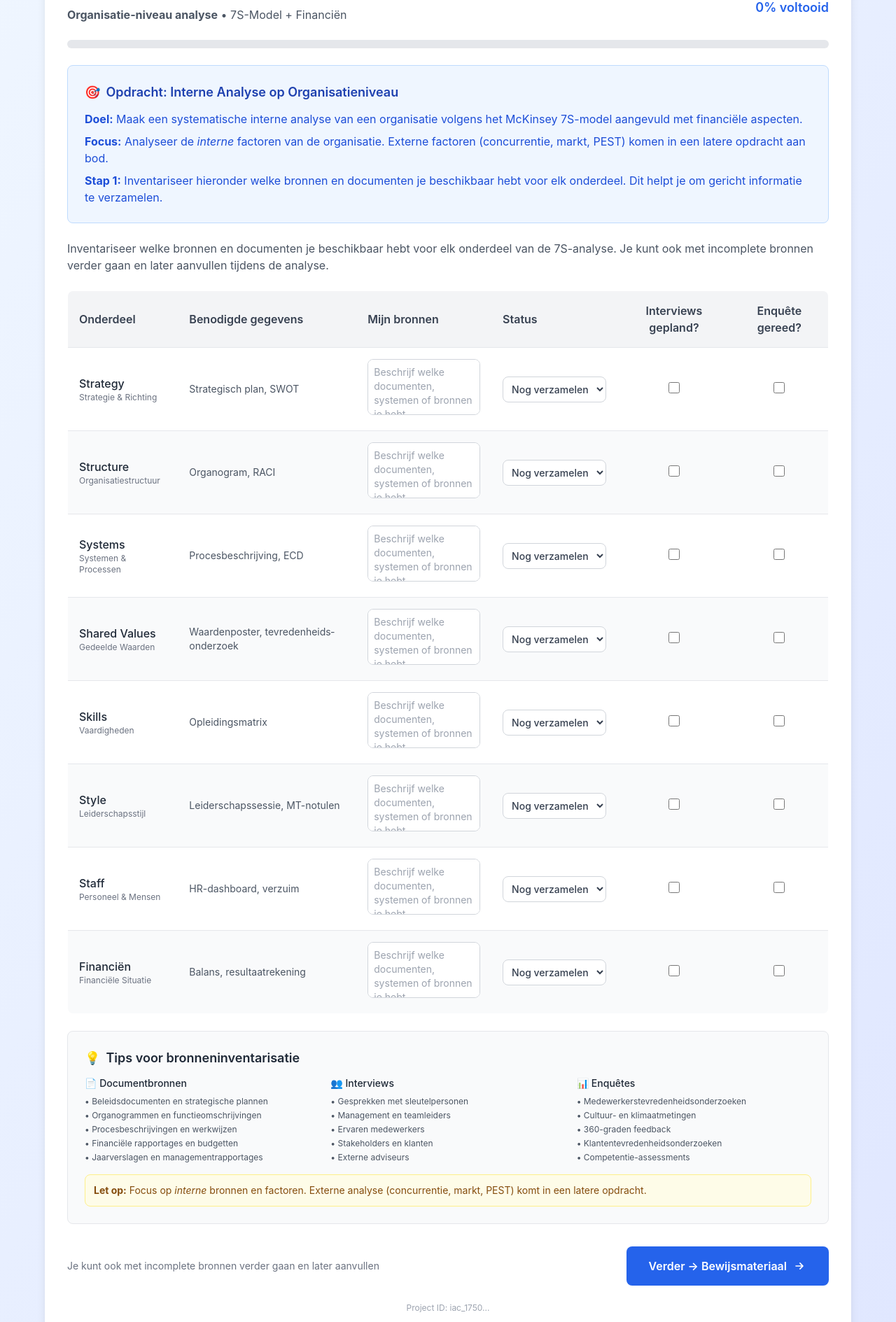
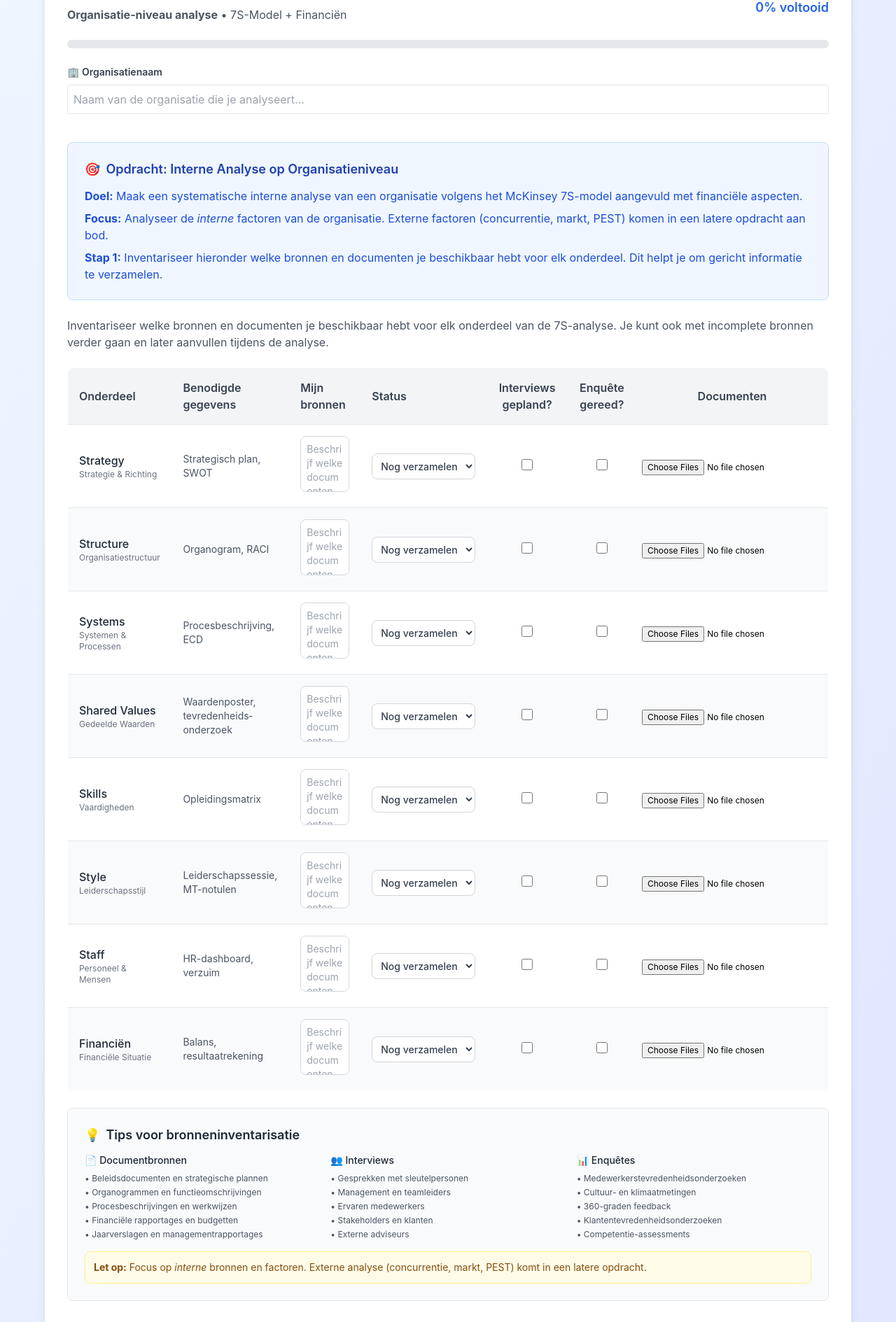
Before and after one commit to SuzannedeGroot1981/Interne-Analyse-Coach, a Next.js app: page /sources in a window 1280 px wide. Shown: the part 225-2114 px from the top of the page at 70% size. Built offline with nearby package versions, Linux system fonts and the light colour scheme.

Commit message:
Update sources.tsx met organisatienaam en documenten upload

```diff
--- a/pages/sources.tsx
+++ b/pages/sources.tsx
@@ -1,8 +1,9 @@
 import { useEffect, useState } from "react";
-import { loadProject, saveProject, createProjectId } from "../utils/storage";
+import { setActive, getActive, saveProject, loadProject } from "../utils/storage";
 import { useRouter } from "next/router";
 import { nextLink, homeLink } from "../utils/nav";
 import Head from 'next/head'
+import { v4 as uuid } from "uuid";
 
 const S_ROWS = [
   { key:"Strategy", label:"Strategy",    voorbeeld:"Strategisch plan, SWOT" },
@@ -15,11 +16,18 @@ const S_ROWS = [
   { key:"Financiën", label:"Financiën",  voorbeeld:"Balans, resultaatrekening" },
 ];
 
+// Helper functie voor file naar base64 conversie
+async function fileToBase64(file: File) {
+  const b = await file.arrayBuffer();
+  return "data:" + file.type + ";base64," + btoa(String.fromCharCode(...new Uint8Array(b)));
+}
+
 export default function Sources() {
   const { query: { id } } = useRouter();
-  const [rows, setRows] = useState<Record<string, { bron: string, status: string, interview?: boolean, survey?: boolean }>>({});
+  const [rows, setRows] = useState<Record<string, any>>({});
   const [isLoading, setIsLoading] = useState(true);
   const [actualProjectId, setActualProjectId] = useState<string>('');
+  const [orgName, setOrgName] = useState("");
 
   /* load & autosave */
   useEffect(() => {
@@ -27,11 +35,11 @@ export default function Sources() {
 
     // Als er geen ID is, maak een nieuw project
     if (!finalProjectId) {
-      finalProjectId = createProjectId();
+      finalProjectId = uuid();
       setActualProjectId(finalProjectId);
 
       // Initialize with default values for new project
-      setRows(Object.fromEntries(S_ROWS.map(r => [r.key, { bron: "", status: "Nog verzamelen", interview: false, survey: false }])));
+      setRows(Object.fromEntries(S_ROWS.map(r => [r.key, { bron: "", status: "Nog verzamelen", interview: false, survey: false, docs: [] }])));
       setIsLoading(false);
       return;
     }
@@ -40,28 +48,38 @@ export default function Sources() {
 
     const p = loadProject(finalProjectId);
     if (p) {
-      setRows(p.sources ?? Object.fromEntries(S_ROWS.map(r => [r.key, { bron: "", status: "Nog verzamelen", interview: false, survey: false }])));
+      setRows(p.sources ?? Object.fromEntries(S_ROWS.map(r => [r.key, { bron: "", status: "Nog verzamelen", interview: false, survey: false, docs: [] }])));
+      setOrgName(p.meta?.orgName || "");
     } else {
       // Initialize with default values if project not found
-      setRows(Object.fromEntries(S_ROWS.map(r => [r.key, { bron: "", status: "Nog verzamelen", interview: false, survey: false }])));
+      setRows(Object.fromEntries(S_ROWS.map(r => [r.key, { bron: "", status: "Nog verzamelen", interview: false, survey: false, docs: [] }])));
     }
     setIsLoading(false);
   }, [id]);
 
+  // Auto-save organisatienaam
   useEffect(() => {
     if (actualProjectId && !isLoading) {
       const currentProject = loadProject(actualProjectId) || {};
-      saveProject(actualProjectId, {
-        ...currentProject,
-        sources: rows,
-        meta: { level: "Organisatie niveau" }, // Vast ingesteld op organisatieniveau
-        flow: "new"
-      });
+      saveProject(actualProjectId, (p: any) => ({
+        ...p,
+        meta: { ...(p.meta || {}), orgName }
+      }));
+    }
+  }, [orgName, actualProjectId, isLoading]);
+
+  // Auto-save rows
+  useEffect(() => {
+    if (actualProjectId && !isLoading) {
+      saveProject(actualProjectId, (p: any) => ({
+        ...p,
+        sources: rows
+      }));
     }
   }, [rows, actualProjectId, isLoading]);
 
-  function handle(rowKey: string, field: "bron" | "status" | "interview" | "survey", val: string | boolean) {
-    setRows(r => ({ ...r, [rowKey]: { ...r[rowKey], [field]: val } }));
+  function handle(rowKey: string, field: string, val: any) {
+    setRows(o => ({ ...o, [rowKey]: { ...o[rowKey], [field]: val } }));
   }
 
   function handleBack() {
@@ -75,7 +93,7 @@ export default function Sources() {
   }
 
   // Bereken voortgang
-  const completedRows = Object.values(rows).filter(row => row.status === "Klaar").length;
+  const completedRows = Object.values(rows).filter((row: any) => row.status === "Klaar").length;
   const progressPercentage = (completedRows / S_ROWS.length) * 100;
 
   if (isLoading) {
@@ -171,6 +189,19 @@ export default function Sources() {
                 />
               </div>
 
+              {/* Organisatienaam veld */}
+              <div className="mb-6">
+                <label className="block text-sm font-semibold text-gray-700 mb-2">
+                  🏢 Organisatienaam
+                </label>
+                <input
+                  value={orgName}
+                  onChange={e => setOrgName(e.target.value)}
+                  placeholder="Naam van de organisatie die je analyseert..."
+                  className="border rounded w-full p-2 mb-4 focus:ring-2 focus:ring-blue-500 focus:border-transparent"
+                />
+              </div>
+
               {/* Instructies */}
               <div className="bg-blue-50 border border-blue-200 rounded-lg p-6 mb-6">
                 <h3 className="text-lg font-semibold text-blue-800 mb-3 flex items-center">
@@ -206,6 +237,7 @@ export default function Sources() {
                       <th className="p-4 text-left font-semibold text-gray-700 border-b">Status</th>
                       <th className="p-4 text-center font-semibold text-gray-700 border-b">Interviews gepland?</th>
                       <th className="p-4 text-center font-semibold text-gray-700 border-b">Enquête gereed?</th>
+                      <th className="p-4 text-center font-semibold text-gray-700 border-b">Documenten</th>
                     </tr>
                   </thead>
                   <tbody>
@@ -262,6 +294,27 @@ export default function Sources() {
                             onChange={e => handle(r.key, "survey", e.target.checked)}
                             className="w-4 h-4 text-blue-600 bg-gray-100 border-gray-300 rounded focus:ring-blue-500 focus:ring-2"
                           />
+                        </td>
+                        <td className="p-2">
+                          <input
+                            type="file"
+                            multiple
+                            accept=".pdf,.docx,.csv,.txt"
+                            onChange={async e => {
+                              const files = Array.from(e.target.files || []);
+                              const docs = await Promise.all(files.map(async f => ({
+                                name: f.name,
+                                data: await fileToBase64(f)
+                              })));
+                              handle(r.key, "docs", docs);
+                            }}
+                            className="text-xs"
+                          />
+                          {rows[r.key]?.docs?.length ? (
+                            <span className="text-xs text-gray-600 block mt-1">
+                              {rows[r.key].docs.length} bestand(en)
+                            </span>
+                          ) : null}
                         </td>
                       </tr>
                     ))}
```
